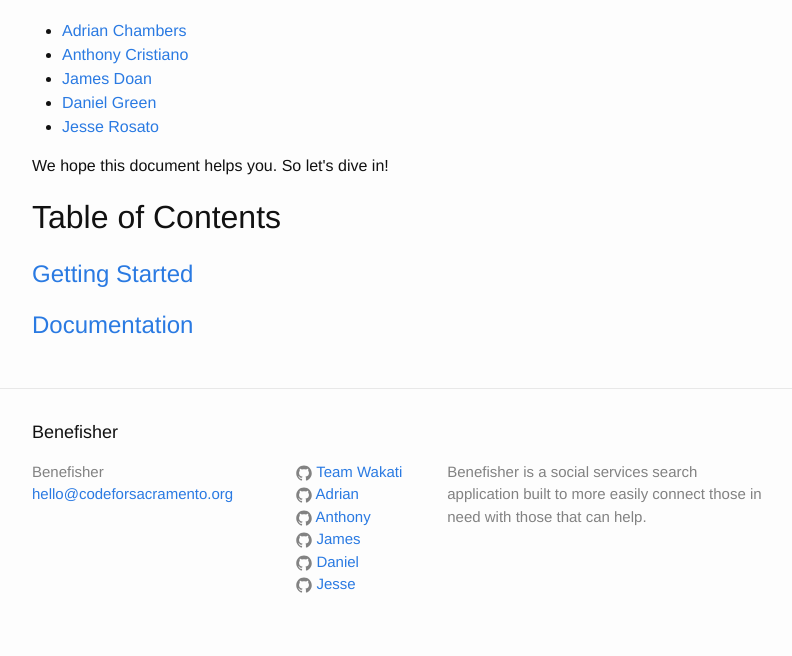
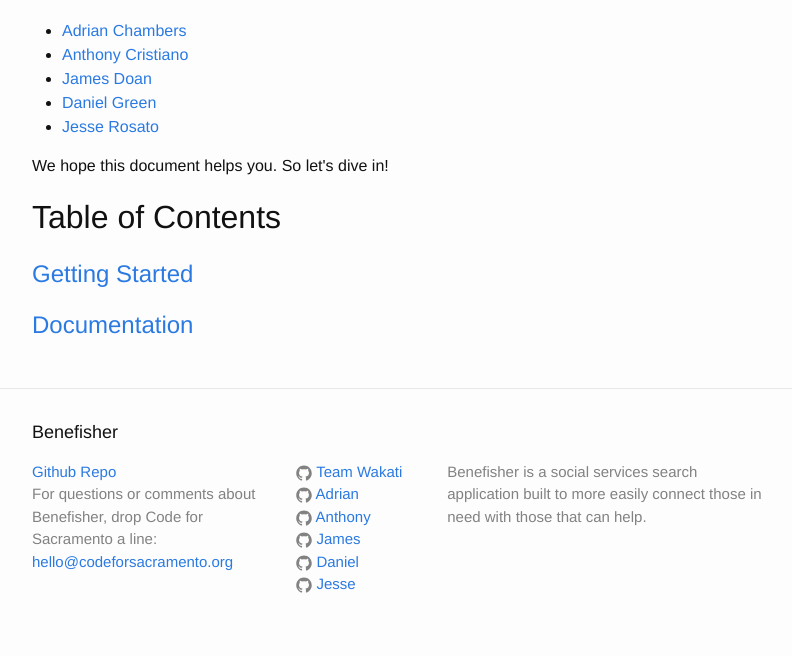
Before and after one commit to code4sac/benefisher, a Jekyll site: the page built from index.html, in a window 1280 px wide. Shown: the part 694-1350 px from the top of the page, without its empty margins (238-1030 px from the left). Built offline with Jekyll 4.4.1, drawn with Linux system fonts in a browser that asks for light colours.

Commit message:
Update footer.html

```diff
--- a/_includes/footer.html
+++ b/_includes/footer.html
@@ -6,10 +6,8 @@
 
     <div class="footer-col-wrapper">
       <div class="footer-col  footer-col-1">
-        <ul class="contact-list">
-          <li>{{ site.title }}</li>
-          <li><a href="mailto:{{ site.email }}">{{ site.email }}</a></li>
-        </ul>
+        <a href="http://github.com/code4sac/benefisher">Github Repo</a><br />
+        For questions or comments about Benefisher, drop Code for Sacramento a line: <a href="mailto:{{ site.email }}">{{ site.email }}</a>
       </div>
 
       <div class="footer-col  footer-col-2">
```
